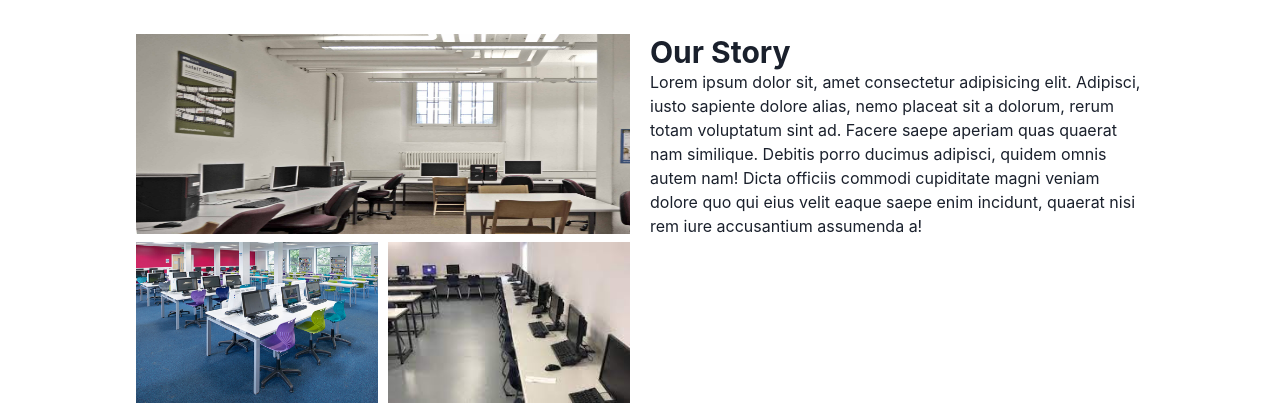
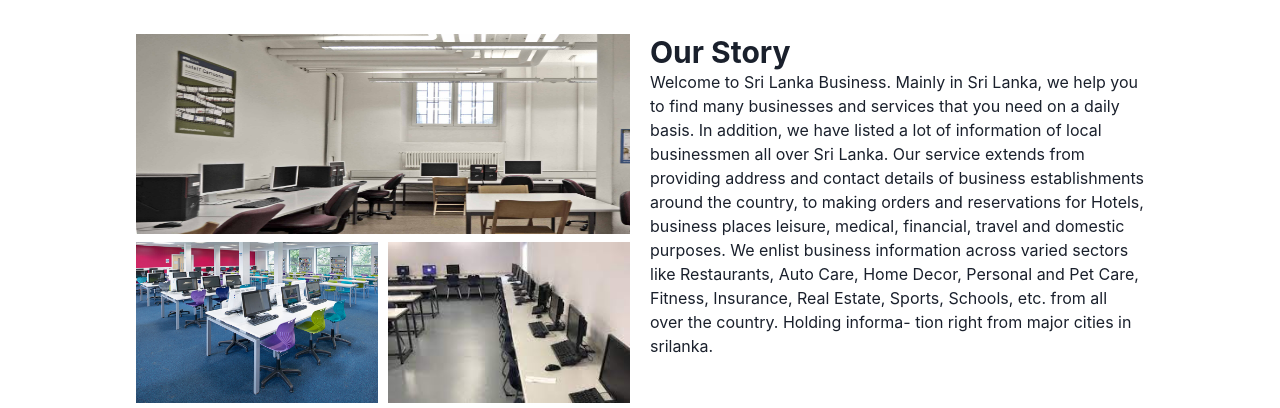
Before and after one commit to SeniduRavihara/rainbow-react, a React (Vite) app: page /we-are-hiring in a window 1280 px wide. Shown: the part 368-776 px from the top of the page. Built offline with nearby package versions, Linux system fonts and the light colour scheme; no server answers; the database is empty; a web font is replaced by a local one.

Commit message:
update data

```diff
--- a/src/_public/components/investor-page/Section4.tsx
+++ b/src/_public/components/investor-page/Section4.tsx
@@ -9,14 +9,24 @@ const Section4 = () => {
       <br />
 
       <p className="text-center px-10">
-        Lorem ipsum dolor sit amet consectetur adipisullam recusandae amet sit
-        amet consectetur adipisullam recusandae amet nisi cum. Excepturi!
+        Welcome to Sri Lanka Business. Mainly in Sri Lanka, we help you to find
+        many businesses and services that you need on a daily basis. In
+        addition, we have listed a lot of information of local businessmen all
+        over Sri Lanka.
       </p>
 
       <br />
 
-      <p className=" px-10 text-justify">Lorem ipsum dolor sit amet consectetur adipisicing elit. Maiores necessitatibus recusandae pariatur debitis quaerat velit doloribus officia autem nobis, dicta fuga. Iste officiis labore ut id. Dolorem laboriosam saepe similique.
-      Fuga exercitationem quasi nam dolores eligendi sed aspernatur voluptas natus cupiditate dignissimos molestias consectetur et perspiciatis odio quo inventore, commodi enim corporis in officiis, qui excepturi adipisci aperiam. Eaque, atque.</p>
+      <p className=" px-10 text-justify">
+        Our service extends from providing address and contact details of
+        business establishments around the country, to making orders and
+        reservations for Hotels, business places leisure, medical, financial,
+        travel and domestic purposes. We enlist business information across
+        varied sectors like Restaurants, Auto Care, Home Decor, Personal and Pet
+        Care, Fitness, Insurance, Real Estate, Sports, Schools, etc. from all
+        over the country. Holding information right from major cities in
+        srilanka.
+      </p>
     </div>
   );
 }
--- a/src/_public/components/we-are-hiring/Section2.tsx
+++ b/src/_public/components/we-are-hiring/Section2.tsx
@@ -12,12 +12,17 @@ const Section2 = () => {
       <div className="md:w-1/2 mt-10 md:mt-0 ml-5">
         <h1 className="text-3xl font-bold">Our Story</h1>
         <p>
-          Lorem ipsum dolor sit, amet consectetur adipisicing elit. Adipisci,
-          iusto sapiente dolore alias, nemo placeat sit a dolorum, rerum totam
-          voluptatum sint ad. Facere saepe aperiam quas quaerat nam similique.
-          Debitis porro ducimus adipisci, quidem omnis autem nam! Dicta officiis
-          commodi cupiditate magni veniam dolore quo qui eius velit eaque saepe
-          enim incidunt, quaerat nisi rem iure accusantium assumenda a!
+          Welcome to Sri Lanka Business. Mainly in Sri Lanka, we help you to
+          find many businesses and services that you need on a daily basis. In
+          addition, we have listed a lot of information of local businessmen all
+          over Sri Lanka. Our service extends from providing address and contact
+          details of business establishments around the country, to making
+          orders and reservations for Hotels, business places leisure, medical,
+          financial, travel and domestic purposes. We enlist business
+          information across varied sectors like Restaurants, Auto Care, Home
+          Decor, Personal and Pet Care, Fitness, Insurance, Real Estate, Sports,
+          Schools, etc. from all over the country. Holding informa- tion right
+          from major cities in srilanka.
         </p>
       </div>
     </div>
```
Also changed, not shown: 1 other file (tests, documents, lock files or other folders).
